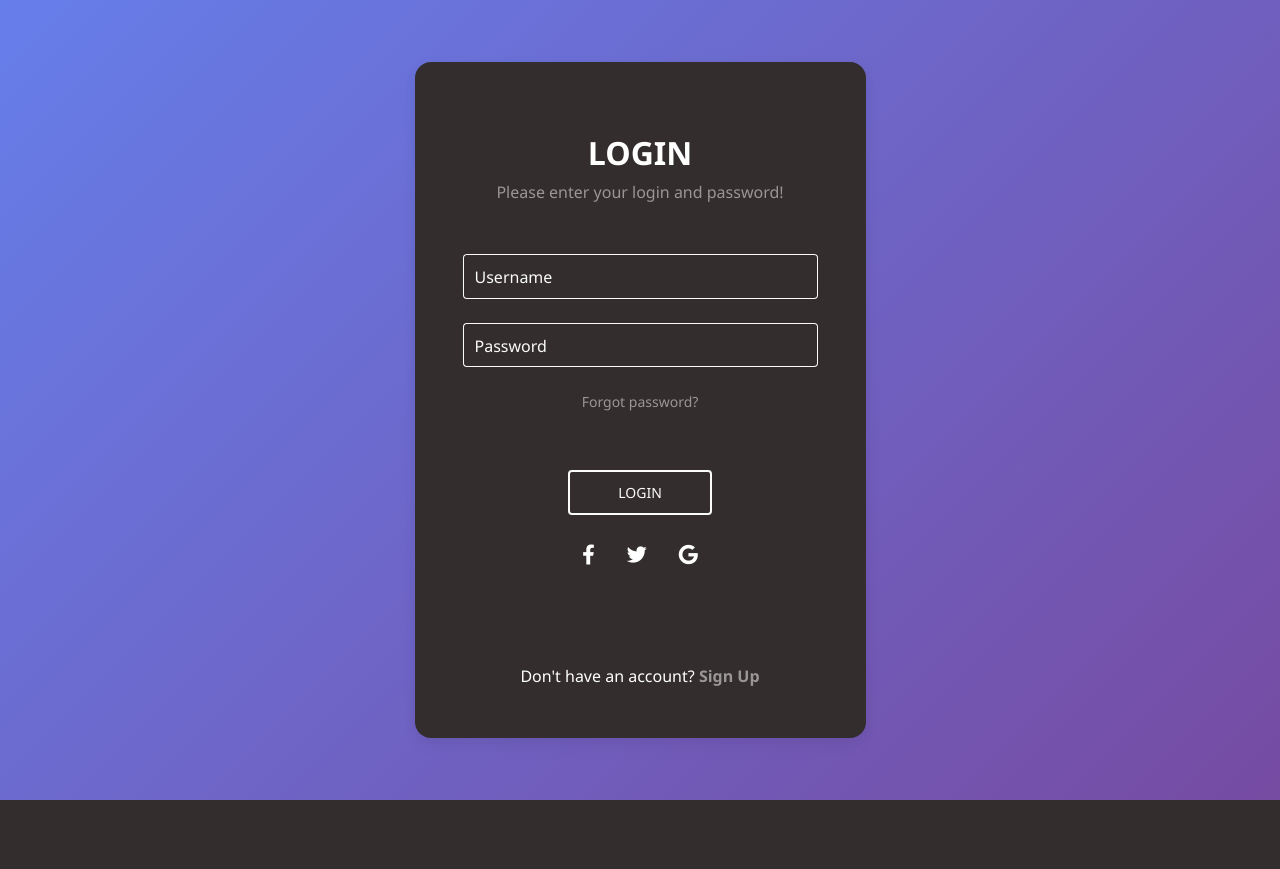
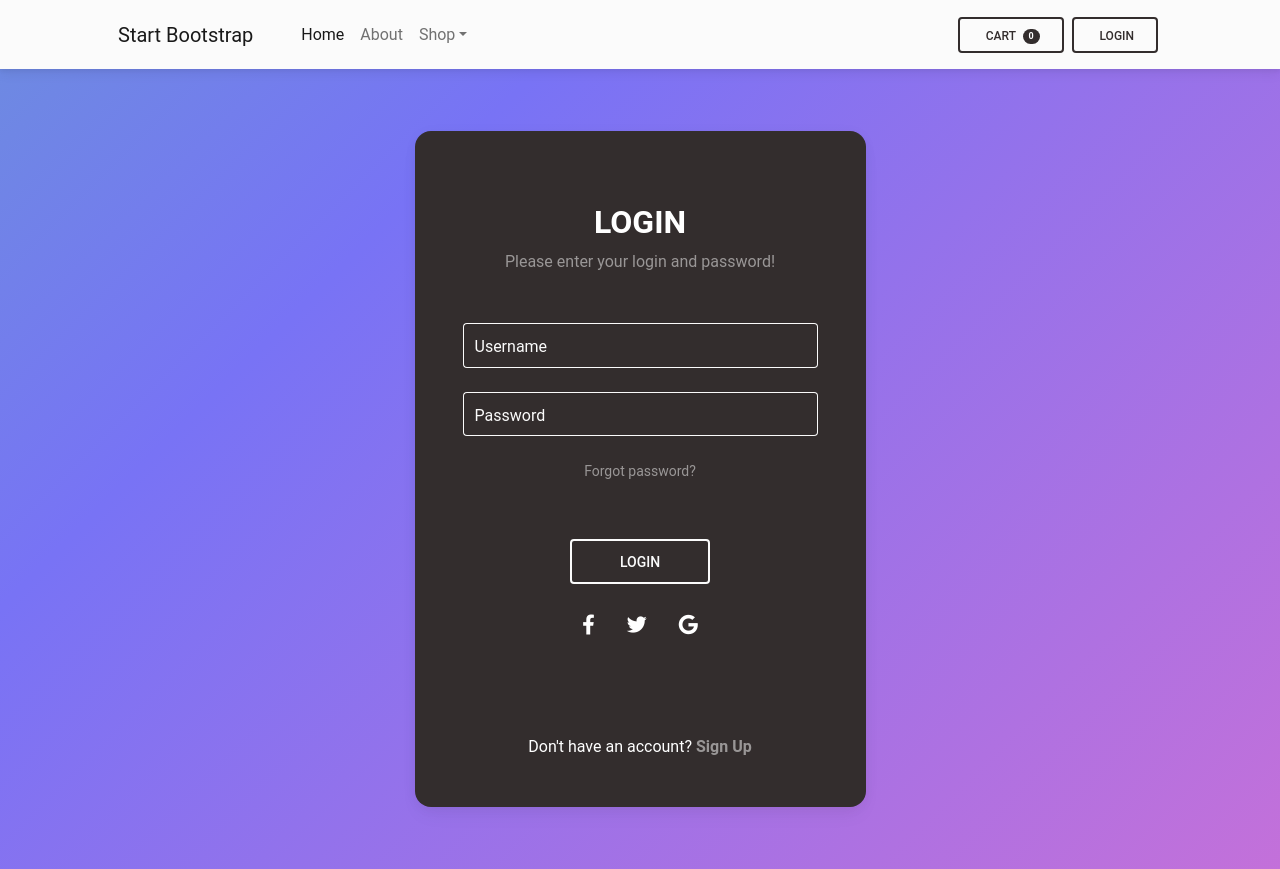
Before and after one commit to Hasibafghan/django-ecommerce-app, a Django app: page /login/ in a window 1280 px wide. Before the commit the page ends 800 px from the top, so only its background shows below. Run offline with Django 5.2, Linux system fonts and the light colour scheme; some libraries are stand-ins or nearby versions.

Commit message:
anim_gradient added and some optimatzion

```diff
--- a/shop/templates/index.html
+++ b/shop/templates/index.html
@@ -1,5 +1,5 @@
-{% extends 'base.html' %} {% load static %}
-
+{% extends 'base.html' %}
+{% load static %}
 <!-- Navigation -->
 {% include 'include/navbar.html' %}
 
--- a/shop/templates/login.html
+++ b/shop/templates/login.html
@@ -1,3 +1,4 @@
+{% load static %}
 <!DOCTYPE html>
 <html lang="en">
   <head>
@@ -7,30 +8,42 @@
     <!-- Font Awesome for social icons -->
     <link rel="stylesheet" href="https://cdnjs.cloudflare.com/ajax/libs/font-awesome/6.4.0/css/all.min.css" />
     <title>Login Form</title>
-    <style>
-      body {
-        background: linear-gradient(135deg, #667eea, #764ba2);
-        min-height: 100vh;
-        margin: 0;
-        padding: 0;
-        font-family: 'Segoe UI', Tahoma, Geneva, Verdana, sans-serif;
-        color: #fff;
-      }
-    </style>
+    <link rel="stylesheet" href="{% static 'css/anim_gradient.css' %}">
   </head>
-  <body>
-    <section class="vh-100 gradient-custom">
+  <body class=".gradient-bg">
+    <!-- Navigation -->
+    {% include 'include/navbar.html' %} {% if messages %}
+      <script>
+        setTimeout(function () {
+          var container = document.getElementById('messages-container')
+          if (container) {
+            container.style.transition = 'opacity 0.7s'
+            container.style.opacity = '0'
+            setTimeout(function () {
+              container.style.display = 'none'
+            }, 700)
+          }
+        }, 2500)
+      </script>
+    {% endif %}
+    <section class="vh-100 gradient-bg">
       <div class="container py-5 h-100">
         <div class="row d-flex justify-content-center align-items-center h-100">
           <div class="col-12 col-md-8 col-lg-6 col-xl-5">
-            <div class="card bg-dark text-white" style="border-radius: 1rem;">
+            <div class="card bg-dark text-white" style="border-radius: 1rem">
               <div class="card-body p-5 text-center">
                 <div class="mb-md-5 mt-md-4 pb-5">
                   <h2 class="fw-bold mb-2 text-uppercase">Login</h2>
                   <p class="text-white-50 mb-5">Please enter your login and password!</p>
+                   <div class="container" id="messages-container">
+                      {% for message in messages %}
+                        <div class="alert border border-danger btn-outline-1 alert-{{ message.tags }}">{{ message }}</div>
+                      {% endfor %}
+                    </div>
                   <!-- login form -->
                   <form action="" method="POST">
                     {% csrf_token %}
+
                     <div class="form-outline form-white mb-4">
                       <input type="text" id="typeEmailX" name="username" class="form-control form-control-lg" required />
                       <label class="form-label" for="typeEmailX">Username</label>
@@ -47,7 +60,7 @@
 
                     <button class="btn btn-outline-light btn-lg px-5" type="submit">Login</button>
                   </form>
-                  <!-- login form end-->
+                  <!-- login form end -->
 
                   <div class="d-flex justify-content-center text-center mt-4 pt-1">
                     <a href="#!" class="text-white"><i class="fab fa-facebook-f fa-lg"></i></a>
--- a/shop/views.py
+++ b/shop/views.py
@@ -1,4 +1,4 @@
-from django.shortcuts import render  , redirect
+from django.shortcuts import render  , redirect , get_object_or_404
 from . models import Product , Category , Customer , Order
 from django.contrib.auth import authenticate , login , logout
 from django.contrib import messages
@@ -38,8 +38,8 @@
             messages.success(request , 'login successfully')
             return redirect('products')
         else:
-            messages.error(request, 'Invalid username or password.')
-            return redirect('login_user')
+            messages.error(request, 'Invalid username or password')
+            return render(request, 'login.html')
     return render(request, 'login.html')
 
 
--- a/simple_ecommerce_core/settings.py
+++ b/simple_ecommerce_core/settings.py
@@ -123,6 +123,9 @@
 STATICFILES_DIRS = [
     BASE_DIR / 'static',
 ]
+STATIC_ROOT = BASE_DIR / 'staticfiles'
+
+# Media files
 MEDIA_URL = 'media/'
 MEDIA_ROOT = BASE_DIR / 'media'
 
--- /dev/null
+++ b/static/css/anim_gradient.css
@@ -0,0 +1,24 @@
+.gradient-bg {
+        height: 100vh;
+        width: 100%;
+        background: linear-gradient(-45deg, #ff6ec4, #7873f5, #42e695, #fdd819);
+        background-size: 400% 400%;
+        animation: gradientMove 15s ease infinite;
+        display: flex;
+        justify-content: center;
+        align-items: center;
+        color: white;
+        text-align: center;
+      }
+
+      @keyframes gradientMove {
+        0% {
+          background-position: 0% 50%;
+        }
+        50% {
+          background-position: 100% 50%;
+        }
+        100% {
+          background-position: 0% 50%;
+        }
+      }
--- a/templates/base.html
+++ b/templates/base.html
@@ -24,7 +24,7 @@
         {% endfor %}
       </div>
       <script>
-        setTimeout(function () {
+           setTimeout(function () {
           var container = document.getElementById('messages-container')
           if (container) {
             container.style.transition = 'opacity 0.7s'
@@ -35,7 +35,9 @@
           }
         }, 2500)
       </script>
-    {% endif %} {% block content %}
+    {% endif %}
+
+    {% block content %}
 
     {% endblock %}
     <!-- Footer -->
--- a/templates/include/navbar.html
+++ b/templates/include/navbar.html
@@ -28,7 +28,7 @@
           </ul>
         </li>
       </ul>
-      <form class="d-flex mx-1">
+      <form class="d-flex mx-1 my-2">
         <button class="btn btn-outline-dark" type="submit">
           <i class="bi-cart-fill me-1"></i>
           Cart
@@ -36,14 +36,14 @@
         </button>
       </form>
       {% if user.is_authenticated %}
-        <div class="d-flex mx-1">
+        <div class="d-flex mx-1 my-2">
           <form method="POST" action="{% url 'logout' %}">
             {% csrf_token %}
             <button class="btn btn-outline-dark" type="submit"><i class="bi-person-fill me-1"></i> Logout</button>
           </form>
         </div>
       {% else %}
-        <div class="d-flex mx-1">
+        <div class="d-flex mx-1 my-2">
           <a href="{% url 'login' %}" class="btn btn-outline-dark"><i class="bi-person-fill me-1"></i> Login</a>
         </div>
       {% endif %}
```
Also changed, not shown: db.sqlite3, static/js/scripts.js (line endings or trailing spaces).
